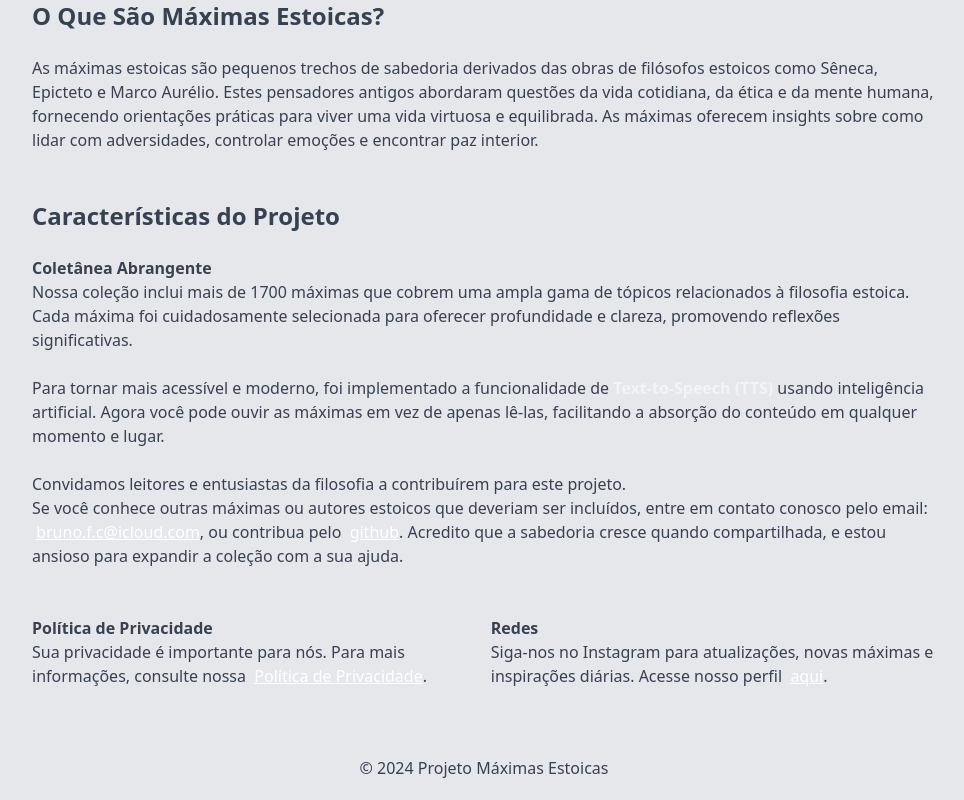
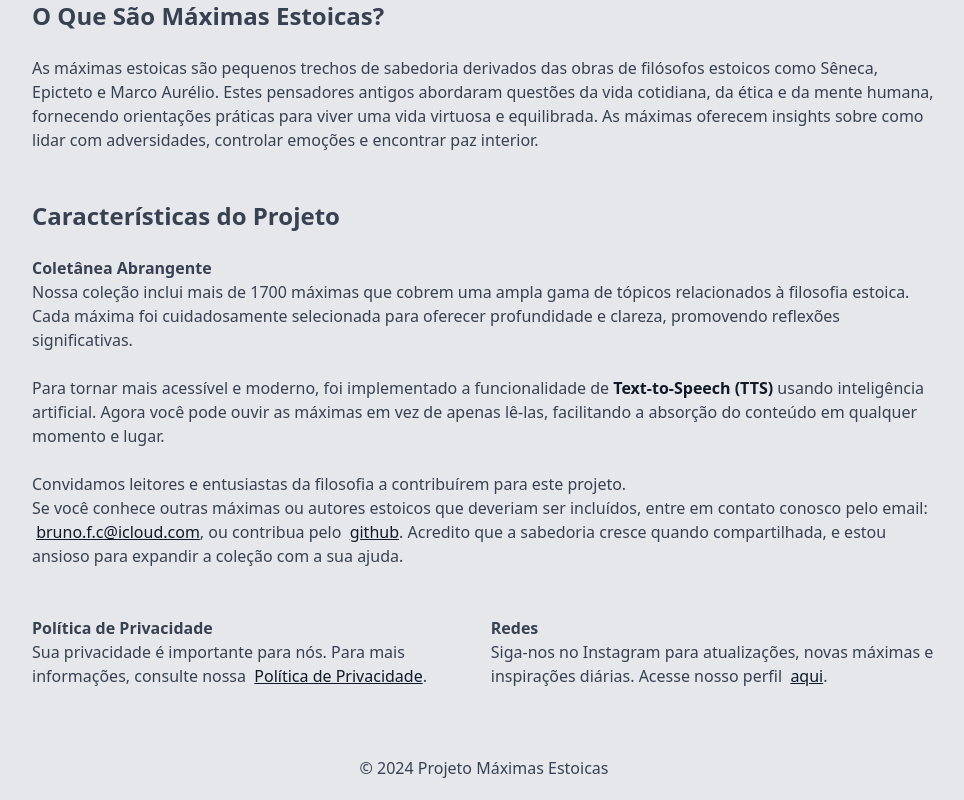
Before and after one commit to brunofranciscu/maximasestoicas, a React (Vite) app: page /sobre in a window 1280 px wide. Shown: the part 288-1088 px from the top of the page, without its empty margins (156-1120 px from the left). Built offline with nearby package versions, Linux system fonts and the light colour scheme.

Commit message:
fix colors

```diff
--- a/src/App.jsx
+++ b/src/App.jsx
@@ -145,10 +145,10 @@ export default function App() {
         <Analytics/>
           {fraseAtual.text && (
               <div className='flex flex-col gap-1 justify-center items-center animate-[opacity_.8s_linear] bg-gray-200 dark:bg-gray-800'>
-                  <h1 className='font-["Poppins"] font-[500] sm:text-3xl text-2xl leading-10 max-w-[1300px] text-center text-balance text-gray-600 dark:text-gray-200'>
+                  <h1 className='font-["Poppins"] font-[500] sm:text-3xl text-2xl leading-10 min-w-[700px] w-full max-w-[1300px] text-center text-balance text-gray-600 dark:text-gray-200'>
                     "{fraseAtual.text}"
                   </h1>
-                <div className='flex sm:justify-between justify-center max-w-[1000px] w-full items-center flex-col sm:flex-row mt-5 gap-4 sm:gap-0'>
+                <div className='flex sm:justify-between justify-center max-w-[1000px] !w-full items-center flex-col sm:flex-row mt-5 gap-4 sm:gap-0'>
 
                   <h2 className='text-sm font-["Poppins"] sm:w-[200px] w-full text-center leading-none self-center text-gray-600 dark:text-gray-400 hover:text-gray-400 duration-100' title={`ver todas as maximas do ${fraseAtual.author}`}>
                     <Link to={`${url}/autor/${fraseAtual.author}`}>- {fraseAtual.author}</Link>
--- a/src/pages/sobre/index.jsx
+++ b/src/pages/sobre/index.jsx
@@ -37,14 +37,14 @@ export default function Sobre(){
                         <p>Nossa coleção inclui mais de 1700 máximas que cobrem uma ampla gama de tópicos relacionados à filosofia estoica.
                            Cada máxima foi cuidadosamente selecionada para oferecer profundidade e clareza, promovendo reflexões significativas.
                            <br /><br />
-                           Para tornar mais acessível e moderno, foi implementado a funcionalidade de <strong className="text-gray-100">Text-to-Speech (TTS)</strong> usando inteligência artificial.
+                           Para tornar mais acessível e moderno, foi implementado a funcionalidade de <strong className="text-gray-900 dark:text-gray-200">Text-to-Speech (TTS)</strong> usando inteligência artificial.
                            Agora você pode ouvir as máximas em vez de apenas lê-las, facilitando a absorção do conteúdo em qualquer momento e lugar.
                            <br /><br />
 
                            Convidamos leitores e entusiastas da filosofia a contribuírem para este projeto. <br />
                            Se você conhece outras máximas ou autores estoicos que deveriam ser incluídos, entre em contato conosco pelo email: &nbsp;
-                           <a href="mailto:bruno.f.c@icloud.com"><span className="text-white underline inline-block">bruno.f.c@icloud.com</span></a>,
-                           ou contribua pelo &nbsp;<Link to={'https://github.com/brunofranciscu/maximasestoicas'}><span className="text-white underline">github</span></Link>.
+                           <a href="mailto:bruno.f.c@icloud.com"><span className="text-gray-900 dark:text-gray-200 underline inline-block">bruno.f.c@icloud.com</span></a>,
+                           ou contribua pelo &nbsp;<Link to={'https://github.com/brunofranciscu/maximasestoicas'}><span className="text-gray-900 dark:text-gray-200 underline">github</span></Link>.
                            Acredito que a sabedoria cresce quando compartilhada, e estou ansioso para expandir a coleção com a sua ajuda.
 
                         </p>
@@ -56,7 +56,7 @@ export default function Sobre(){
                     <article >
                         <strong>Política de Privacidade</strong><br />
                         <p>Sua privacidade é importante para nós. Para mais informações, consulte nossa &nbsp;
-                            <Link to="/politica-de-privacidade"><span className="underline text-white">Política de Privacidade</span></Link>.</p>
+                            <Link to="/politica-de-privacidade"><span className="underline text-gray-900 dark:text-gray-200">Política de Privacidade</span></Link>.</p>
                     </article>
 
                     <article >
@@ -64,7 +64,7 @@ export default function Sobre(){
                         <p>
                             Siga-nos no Instagram para atualizações, novas máximas e inspirações diárias. Acesse nosso perfil &nbsp;
                                 <Link to="https://www.instagram.com/maximasestoicas">
-                                    <span className="underline text-white">aqui</span>
+                                    <span className="underline text-gray-900 dark:text-gray-200">aqui</span>
                                 </Link>
                         .</p>
                     </article>
```
